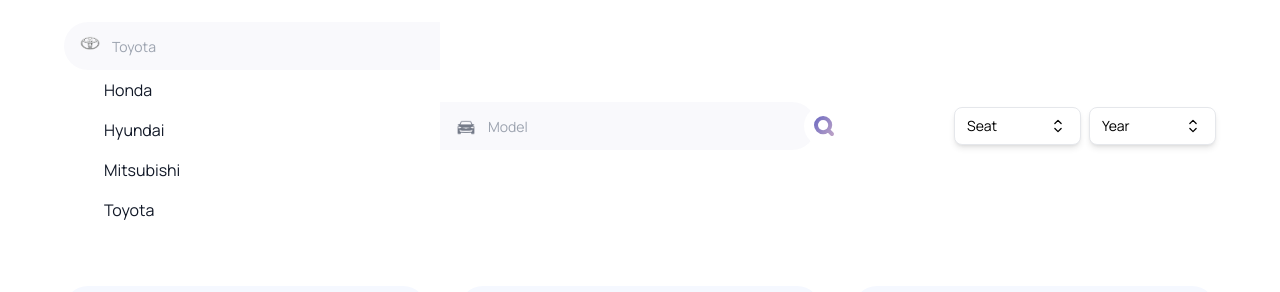
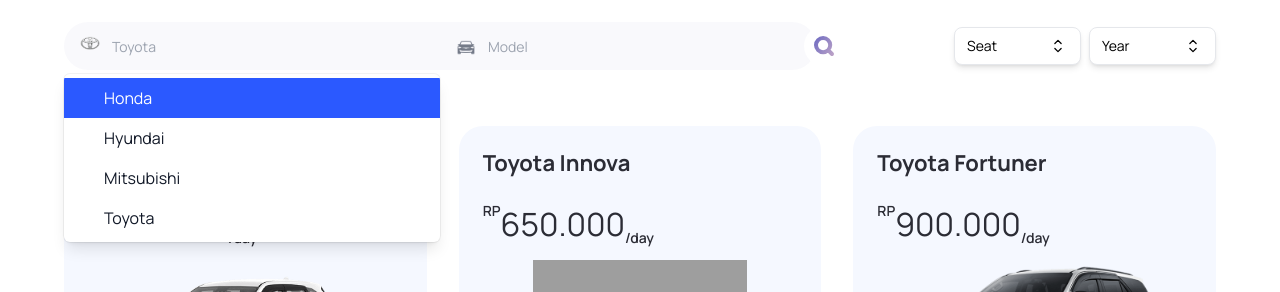
Before and after one commit to Renggars/landingPage-rentalMobil, a Next.js app: page / in a window 1280 px wide. Both pictures are taken after a click on the button 82 px from the left and 1007 px from the top of the page. Shown: the part 964-1256 px from the top of the page. Built offline with nearby package versions, Linux system fonts and the light colour scheme; grey boxes are pictures that could not be loaded.

Commit message:
Search By Manufacturer  & Model Car

```diff
--- a/app/components/SearchBar.tsx
+++ b/app/components/SearchBar.tsx
@@ -3,7 +3,6 @@
 import React, { useState } from "react";
 import SearchManufacturer from "./SearchManufacturer";
 import Image from "next/image";
-import { useRouter } from "next/navigation";
 
 const SearchButton = ({ otherClasses }: { otherClasses: string }) => (
   <button type="submit" className={`-m-3 z-10 ${otherClasses}`}>
@@ -17,45 +16,21 @@
   </button>
 );
 
-const SearchBar = () => {
+const SearchBar = ({
+  onSearch,
+}: {
+  onSearch: (brand: string, model: string) => void;
+}) => {
   const [manufacturer, setManufacturer] = useState("");
   const [model, setModel] = useState("");
-  const router = useRouter();
 
-  const handleSearch = (e: React.FormEvent<HTMLFormElement>) => {
+  const handleSubmit = (e: React.FormEvent<HTMLFormElement>) => {
     e.preventDefault();
-
-    if (manufacturer === "" && model === "") {
-      return alert("Please fill in the search bar");
-    }
-
-    updateSearchParams(model.toLowerCase(), manufacturer.toLowerCase());
-  };
-
-  const updateSearchParams = (model: string, manufacturer: string) => {
-    const searchParams = new URLSearchParams(window.location.search);
-
-    if (model.length > 0) {
-      searchParams.set("model", model);
-    } else {
-      searchParams.delete("model");
-    }
-
-    if (manufacturer.length > 0) {
-      searchParams.set("manufacturer", manufacturer);
-    } else {
-      searchParams.delete("manufacturer");
-    }
-
-    const newPathname = `${
-      window.location.pathname
-    }?${searchParams.toString()}`;
-
-    router.push(newPathname);
+    onSearch(manufacturer, model);
   };
 
   return (
-    <form className="searchbar" onSubmit={handleSearch}>
+    <form className="searchbar" onSubmit={handleSubmit}>
       <div className="searchbar__item">
         <SearchManufacturer
           manufacturer={manufacturer}
--- a/app/components/SearchManufacturer.tsx
+++ b/app/components/SearchManufacturer.tsx
@@ -5,6 +5,7 @@
   ComboboxButton,
   ComboboxInput,
   ComboboxOption,
+  ComboboxOptions,
   Transition,
 } from "@headlessui/react";
 
@@ -18,18 +19,6 @@
   manufacturer,
   setManufacturer,
 }: SearchManufacturerProps) => {
-  const [query, setQuery] = useState("");
-
-  const filteredManufactures =
-    query === ""
-      ? manufacturers
-      : manufacturers.filter((item) =>
-          item
-            .toLowerCase()
-            .replace(/\s+./g, "")
-            .includes(query.toLowerCase().replace(/\s+./g, ""))
-        );
-
   return (
     <div className="search-manufacturer">
       <Combobox value={manufacturer} onChange={setManufacturer}>
@@ -56,16 +45,20 @@
             leave="transition ease-in duration-100"
             leaveFrom="opacity-100"
             leaveTo="opacity-0"
-            afterLeave={() => setQuery("")}
+            afterLeave={() => {}}
           >
-            <ComboboxOption value={""}>
-              {filteredManufactures.map((item) => (
+            <ComboboxOptions
+              className={
+                "absolute w-full mt-1 bg-white shadow-lg max-h-60 rounded-md py-1 text-base ring-1 ring-black ring-opacity-5 overflow-auto focus:outline-none z-30"
+              }
+            >
+              {manufacturers.map((item) => (
                 <ComboboxOption
                   key={item}
                   className={({
                     focus,
                   }) => `relative search-manufacturer__option ${
-                    focus ? "bg-primary-blue" : "text-gray-900"
+                    focus ? "bg-primary-blue text-white" : "text-gray-900"
                   }
                   `}
                   value={item}
@@ -92,7 +85,7 @@
                   )}
                 </ComboboxOption>
               ))}
-            </ComboboxOption>
+            </ComboboxOptions>
           </Transition>
         </div>
       </Combobox>
--- a/app/page.tsx
+++ b/app/page.tsx
@@ -9,12 +9,19 @@
 import { useState } from "react";
 
 export default function Home() {
+  const [selectedBrand, setSelectedBrand] = useState<string | null>("");
+  const [selectedModel, setSelectedModel] = useState<string | null>("");
   const [selectedSeats, setSelectedSeats] = useState<number | null | string>(
     null
   );
   const [selectedYear, setSelectedYear] = useState<number | null | string>(
     null
   );
+
+  const handleSearch = (brand: string, model: string) => {
+    setSelectedBrand(brand);
+    setSelectedModel(model);
+  };
 
   // Filter data berdasarkan filter seats dan year
   const filteredCars = cars.filter((car) => {
@@ -24,6 +31,12 @@
         : true) &&
       (selectedYear && typeof selectedYear === "number"
         ? car.year === selectedYear
+        : true) &&
+      (selectedBrand
+        ? car.brand.toLowerCase().includes(selectedBrand.toLowerCase())
+        : true) &&
+      (selectedModel
+        ? car.model.toLowerCase().includes(selectedModel.toLowerCase())
         : true)
     );
   });
@@ -37,7 +50,7 @@
         </div>
 
         <div className="home__filters">
-          <SearchBar />
+          <SearchBar onSearch={handleSearch} />
 
           <div className="home__filter-container">
             {/* Filter berdasarkan jumlah seats */}
```
